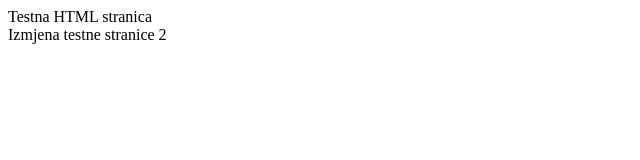
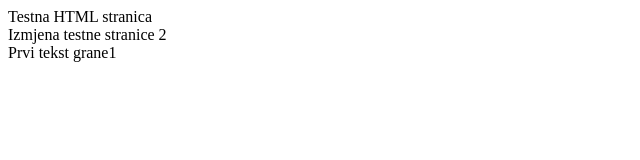
Before and after one commit to RadeLibrary/git-test1, a plain HTML site: page index.html in a window 1280 px wide. Shown: the whole page, without its empty margins (0-640 px from the left). Drawn offline with Linux system fonts and the light colour scheme.

Commit message:
Grana1 prvi unos

```diff
--- a/index.html
+++ b/index.html
@@ -1,2 +1,3 @@
 <div>Testna HTML stranica</div>
 <div>Izmjena testne stranice 2</div>
+<div>Prvi tekst grane1</div>
```
